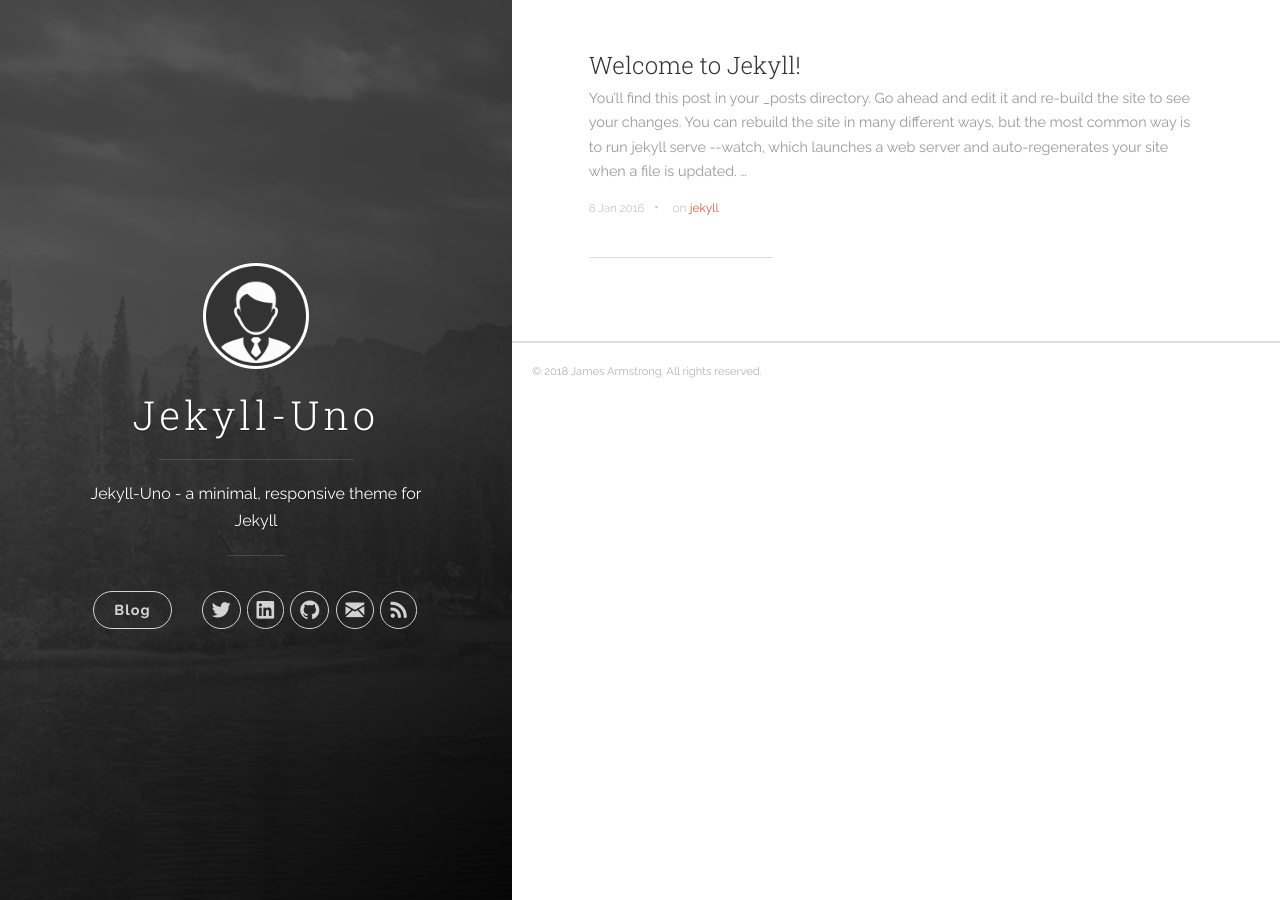
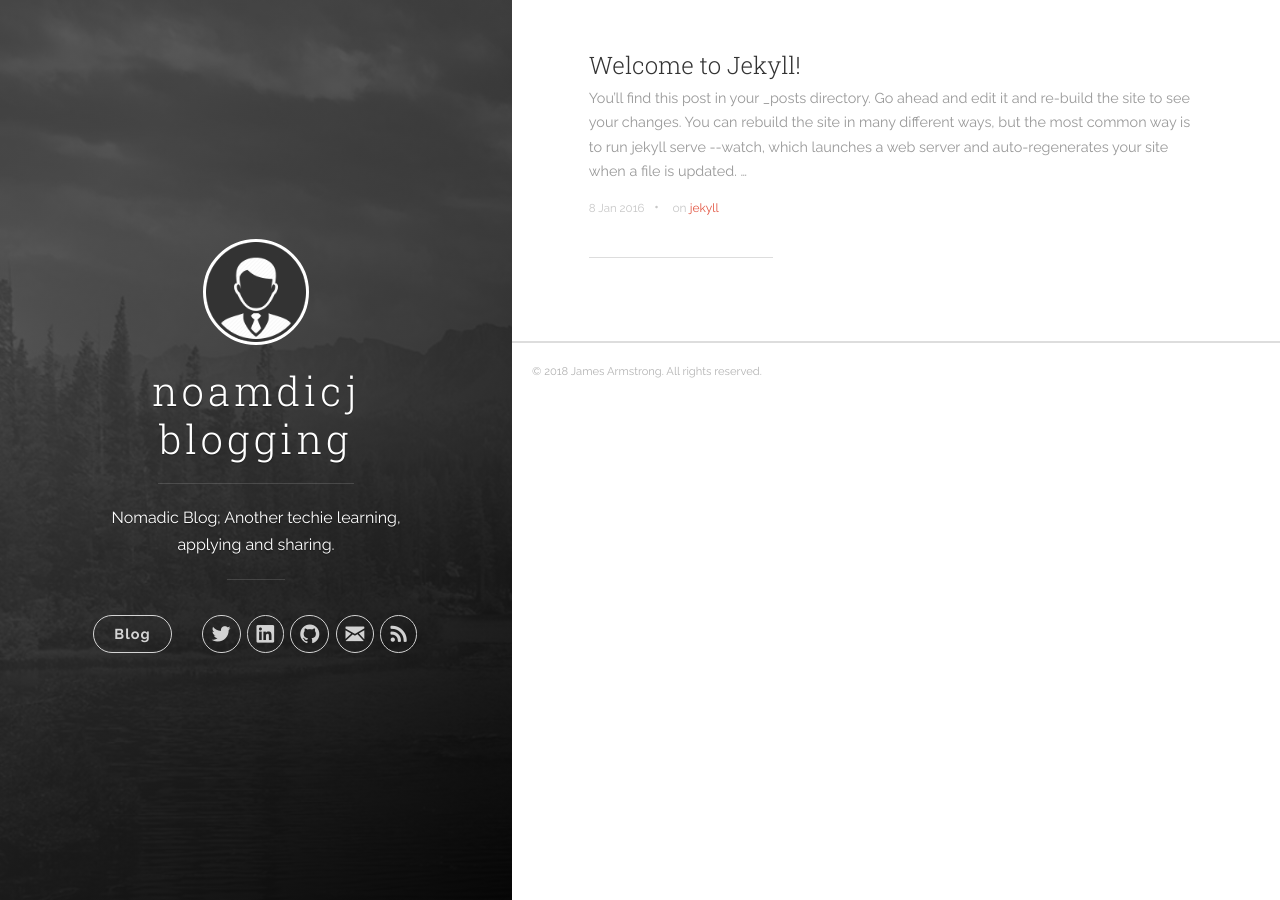
Before and after one commit to nomadicj/blog, a Jekyll site: the page built from jekyll-uno/index.html, in a window 1280 px wide. Built offline with Jekyll 4.4.1, drawn with Linux system fonts in a browser that asks for light colours; the list of posts is cut into pages by our own code.

Commit message:
Pulling in beta site

```diff
--- a/jekyll-uno/_config.yml
+++ b/jekyll-uno/_config.yml
@@ -1,6 +1,6 @@
 # Site settings
-title: Jekyll-Uno
-description: 'Jekyll-Uno - a minimal, responsive theme for Jekyll'
+title: noamdicj blogging
+description: 'Nomadic Blog; Another techie learning, applying and sharing.'
 url: 'https://armstro.co'
 baseurl: ''
 # google_analytics: 'UA-XXXXXX-X'
```
Also changed, not shown: .circleci/config.yml, 1 other file.
